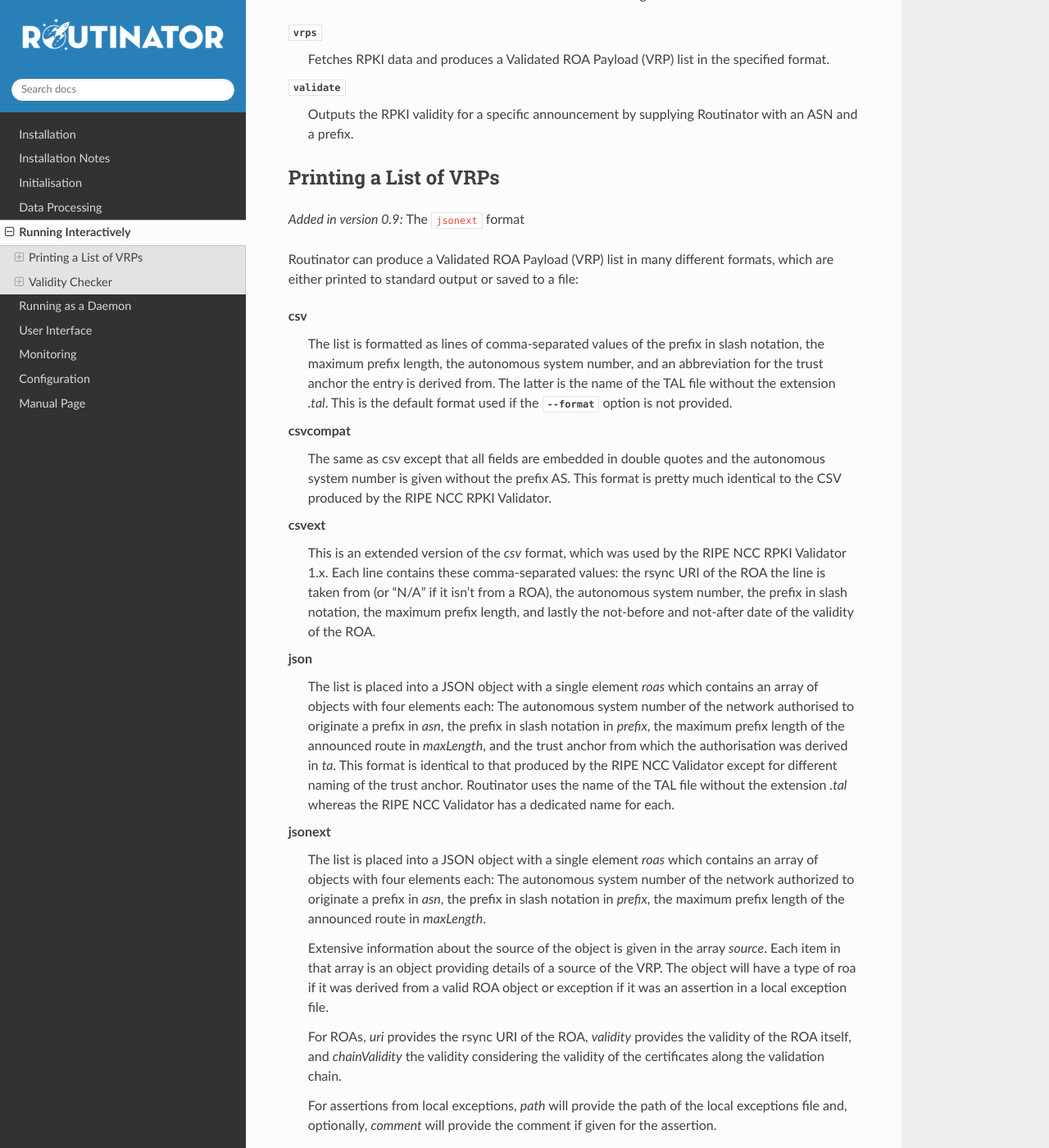
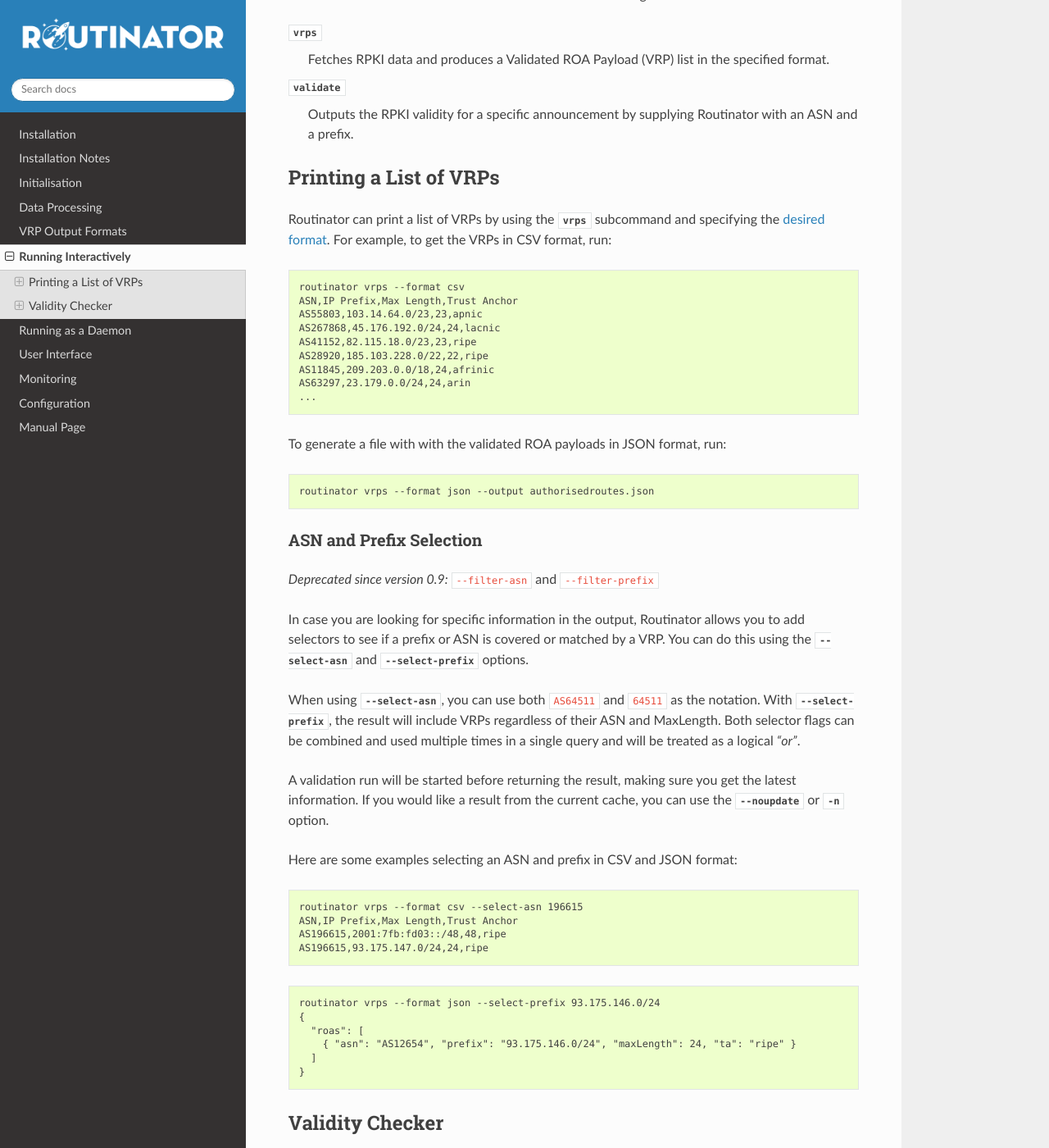
Before and after one commit to NLnetLabs/routinator, a Sphinx documentation site: the page built from source/interactive.rst, in a window 1280 px wide and 1400 px high, scrolled down 226 px. Shown: the whole window at 82% size. Built offline with Sphinx 7.4.7 and the Read the Docs theme 2.0.0, drawn with Linux system fonts in a browser that asks for light colours; some of the changed text lies outside the part shown.

Commit message:
Separate VRP Output Formats page with examples

```diff
--- a/source/index.rst
+++ b/source/index.rst
@@ -60,6 +60,7 @@
    installation-notes
    initialisation
    data-processing
+   output-formats
    interactive
    daemon
    user-interface
--- a/source/interactive.rst
+++ b/source/interactive.rst
@@ -4,7 +4,7 @@
 =====================
 
 Routinator can perform RPKI validation as a one-time operation and print a
-Validated ROA Payload (VRP) list in various formats, or it can return the
+validated ROA payload (VRP) list in various formats, or it can return the
 validity of a specific announcement. These functions are accessible on the
 command line via the following subcommands:
 
@@ -19,98 +19,9 @@
 Printing a List of VRPs
 -----------------------
 
-.. versionadded:: 0.9
-   The ``jsonext`` format
-
-Routinator can produce a Validated ROA Payload (VRP) list in many different
-formats, which are either printed to standard output or saved to a file:
-
-csv
-      The list is formatted as lines of comma-separated values of the prefix in
-      slash notation, the maximum prefix length, the autonomous system number,
-      and an abbreviation for the trust anchor the entry is derived from. The
-      latter is the name of the TAL file  without the extension *.tal*. This is
-      the default format used if the :option:`--format` option is not provided.
-csvcompat
-       The same as csv except that all fields are embedded in double quotes and
-       the autonomous system number is given without the prefix AS. This format
-       is pretty much identical to the CSV produced by the RIPE NCC RPKI
-       Validator.
-csvext
-      This is an extended version of the *csv* format, which was used by the
-      RIPE NCC RPKI Validator 1.x. Each line contains these comma-separated
-      values: the rsync URI of the ROA the line is taken from (or "N/A" if it
-      isn't from a ROA), the autonomous system number, the prefix in slash
-      notation, the maximum prefix length, and lastly the not-before and
-      not-after date of the validity of the ROA.
-json
-      The list is placed into a JSON object with a single element *roas* which
-      contains an array of objects with four elements each: The autonomous
-      system number of the network authorised to originate a prefix in *asn*,
-      the prefix in slash notation in *prefix*, the maximum prefix length of the
-      announced route in *maxLength*, and the trust anchor from which the
-      authorisation was derived in *ta*. This format is identical to that
-      produced by the RIPE NCC Validator except for different naming of the
-      trust anchor. Routinator uses the name of the TAL file without the
-      extension *.tal* whereas the RIPE NCC Validator has a dedicated name for
-      each.
-jsonext
-      The list is placed into a JSON object with a single element *roas* which
-      contains an array of objects with four elements each: The autonomous
-      system number of the network authorized to originate a prefix in *asn*,
-      the prefix in slash notation  in *prefix*, the maximum prefix length of
-      the announced route  in *maxLength*.
-
-      Extensive information about the source of the object is given in the
-      array *source*. Each item in that array is an object providing details of
-      a source of the VRP. The object will have a type of roa if it was derived
-      from a valid ROA object or exception if it was an assertion in a local
-      exception file.
-
-      For ROAs, *uri* provides the rsync URI of the ROA, *validity* provides the
-      validity of the ROA itself, and *chainValidity* the validity considering
-      the validity of the certificates along the validation chain.
-
-      For assertions from local exceptions, *path* will provide the path of
-      the local exceptions file and, optionally, *comment* will provide the
-      comment if given for the assertion.
-
-      Please note that because of this additional information, output in
-      :option:`jsonext` format will be quite large.
-
-openbgpd
-      Choosing this format causes Routinator to produce a *roa-set*
-      configuration item for the OpenBGPD configuration.
-bird1
-      Choosing this format causes Routinator to produce a roa table
-      configuration item for the BIRD1 configuration.
-
-bird2
-      Choosing this format causes Routinator to produce a route table
-      configuration item for the BIRD2 configuration.
-rpsl
-      This format produces a list of RPSL objects with the authorisation in the
-      fields *route*, *origin*, and *source*. In addition, the fields *descr*,
-      *mnt-by*, *created*, and *last-modified*, are present with more or less
-      meaningful values.
-
-      .. code-block:: text
-
-         route: 93.175.146.0/24
-         origin: AS12654
-         descr: RPKI attestation
-         mnt-by: NA
-         created: 2021-05-03T20:53:20Z
-         last-modified: 2021-05-03T20:53:20Z
-         source: ROA-RIPE-RPKI-ROOT
-
-summary
-      This format produces a summary of the content of the RPKI repository. For
-      each trust anchor, it will print the number of verified ROAs and VRPs.
-      Note that this format does not take filters into account. It will always
-      provide numbers for the complete repository.
-
-For example, to get the validated ROA payloads in CSV format, run:
+Routinator can print a list of VRPs by using the :subcmd:`vrps` subcommand and
+specifying the :ref:`desired format <doc_routinator_output_formats>`. For
+example, to get the VRPs in CSV format, run:
 
 .. code-block:: text
 
```
Also changed, not shown: source/output-formats.rst (added, +166 -0 lines).
